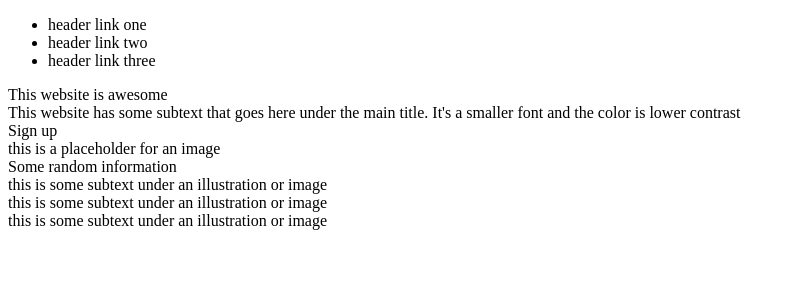
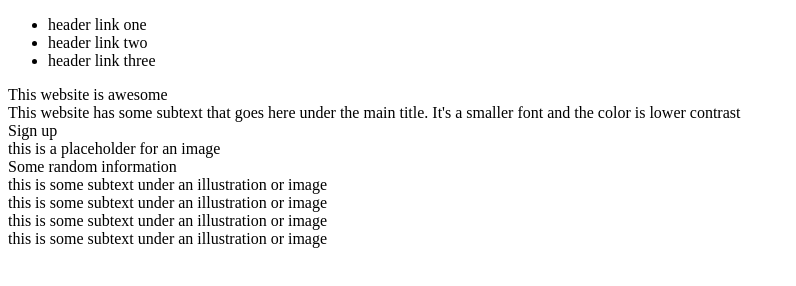
Before and after one commit to Abhinav-Raj-Singh/Landing-Page, a plain HTML site: page index.html in a window 1280 px wide. Shown: the whole page, without its empty margins (0-796 px from the left). Drawn offline with Linux system fonts and the light colour scheme.

Commit message:
Add block 4 as b4 section in mone section

```diff
--- a/index.html
+++ b/index.html
@@ -63,6 +63,13 @@
             </div>
         </div>
 
+        <div class="b4">
+            <div class="s4"></div>
+            <div class="t4"> this is some subtext
+                under an illustration or image
+            </div>
+        </div>
+
     </div>
 
 </body>
```
